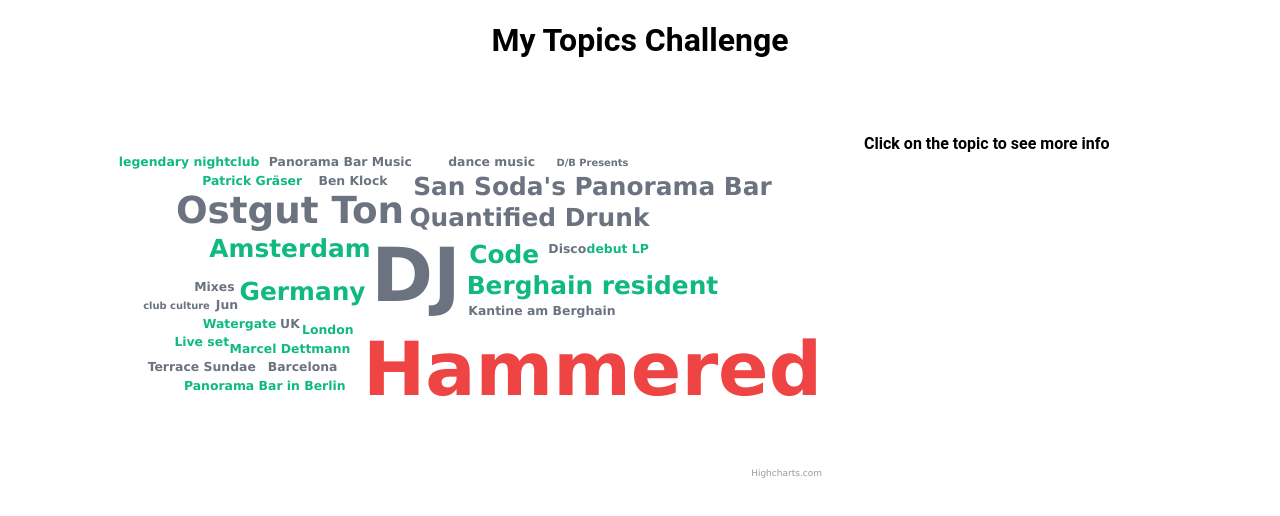
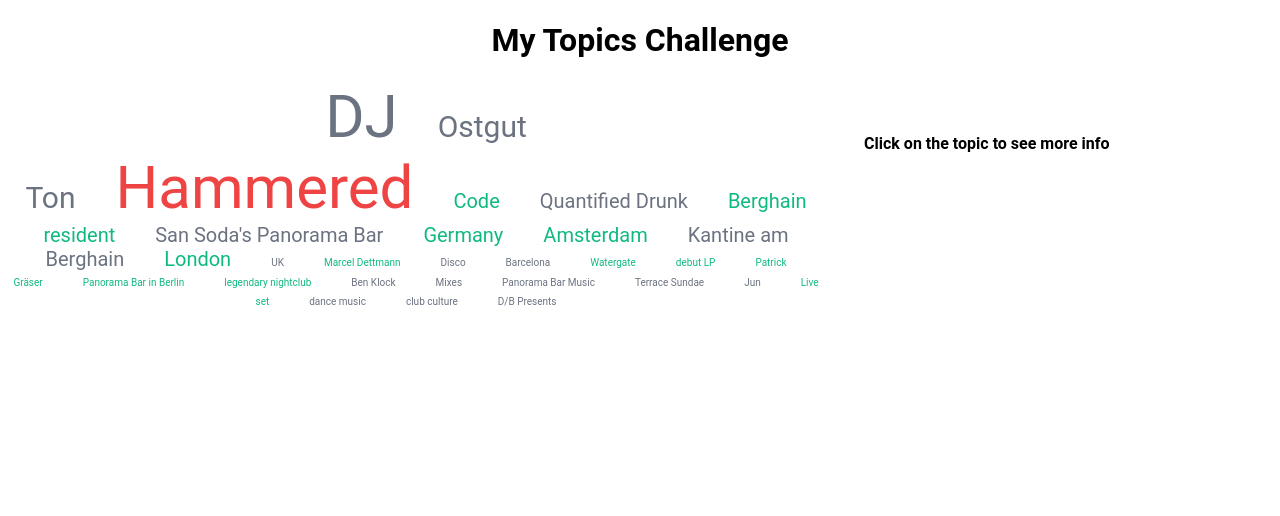
Before and after one commit to akosanovic/TopicsCloudChart, a React (Create React App) app: page / in a window 1280 px wide. Shown: the top 516 px of the page. Built offline with nearby package versions, Linux system fonts and the light colour scheme.

Commit message:
Custom wordcloud chart

```diff
--- a/src/App.js
+++ b/src/App.js
@@ -5,6 +5,7 @@ import WordCloudChart from './WordCloudChart';
 import staticData from './topics.json'
 import { COLOR_GREEN, COLOR_GREY, COLOR_RED } from './Config';
 import InfoBoxEmptyPlaceholder from './InfoBoxEmptyPlaceholder';
+import CustomWordCloudComponent from './customWordCloud/customWordCloudComp';
 
 
 function App() {
@@ -36,11 +37,20 @@ function App() {
 
 
       setTopics(res);
+
+      let highestValue = res.map(topic => {
+        return topic.volume;
+      }).sort((a, b) => {
+        return b - a
+      })[0]
+
+
       const transformedTopics = res.map(topic => {
         return {
           name: topic.label,
           weight: topic.volume,
-          color: getTopicColor(topic.sentimentScore)
+          color: getTopicColor(topic.sentimentScore),
+          fontSize: getTopicSize(topic.volume, highestValue),
         }
       })
       setChartData(transformedTopics);
@@ -67,6 +77,10 @@ function App() {
     return assignedColor;
   };
 
+  function getTopicSize(topicValue, highestValue) {
+    return (Math.ceil(topicValue / highestValue * 6) * 10);
+  }
+
 
 
 
@@ -78,7 +92,8 @@ function App() {
 
   function showChartContent() {
     if (chartData?.length > 0) {
-      return <WordCloudChart topicUpdate={onTopicSelected} chartData={chartData}></WordCloudChart>
+      // return <WordCloudChart topicUpdate={onTopicSelected} chartData={chartData}></WordCloudChart>
+      return <CustomWordCloudComponent topicUpdate={onTopicSelected} chartData={chartData}></CustomWordCloudComponent>
     }
 
     if (chartData?.length < 0) {
--- a/src/WordCloudChart.js
+++ b/src/WordCloudChart.js
@@ -7,7 +7,7 @@ import { NO_OF_SIZE_VARIENTS } from './Config';
 export default function WordCloudChart({ chartData, topicUpdate }) {
 
     var selectedTopicId = null;
-    var [data, setData] = useState();
+    var [data] = useState();
     data = chartData;
 
     wordcloud(Highcharts);
@@ -22,9 +22,9 @@ export default function WordCloudChart({ chartData, topicUpdate }) {
         // Each topic should have one of 6 different text sizes
         // with the most popular topics largest, and least popular smallest
         // https://gist.github.com/vsomogyi/5d6de0be7caa73dcdd602f61cede1421#file-topics-json
-        let weight = Math.round(NO_OF_SIZE_VARIENTS * relativeWeight);
+        let weight = Math.ceil(NO_OF_SIZE_VARIENTS * relativeWeight);
         // min font size to 8
-        return weight ? weight * 10 : 8;
+        return weight * 10;
     };
 
     var options = {
@@ -36,7 +36,7 @@ export default function WordCloudChart({ chartData, topicUpdate }) {
                 from: 0,
                 to: 0,
             },
-            minFontSize: 8,
+            minFontSize: 10,
 
             style: {
                 fontFamily: 'Verdana',
--- /dev/null
+++ b/src/customWordCloud/customWordCloud.css
@@ -0,0 +1,4 @@
+.topic {
+    margin: 20px;
+    cursor: pointer;
+}
--- /dev/null
+++ b/src/customWordCloud/customWordCloudComp.js
@@ -0,0 +1,20 @@
+import React from 'react'
+import './customWordCloud.css';
+
+export default function CustomWordCloudComponent({ chartData, topicUpdate }) {
+
+
+    function handleClick(selectedTopicId) {
+        return topicUpdate(selectedTopicId);
+    }
+
+    return (
+
+        chartData.map(function (topic, i) {
+            return <a className="topic" key={i} style={{ fontSize: topic.fontSize + 'px', color: topic.color }} onClick={() => handleClick(i)}>
+                {topic.name}
+            </a >
+        })
+    )
+
+}
```
